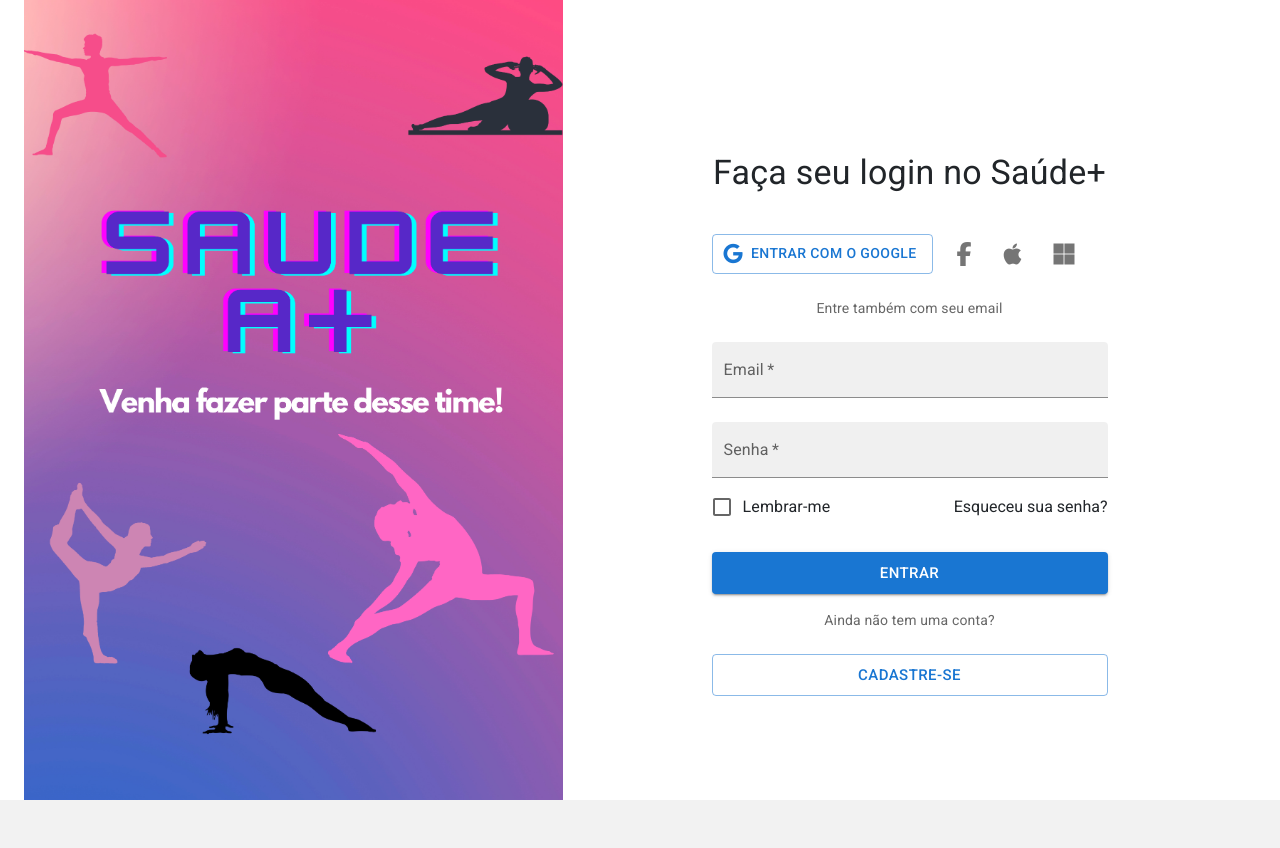
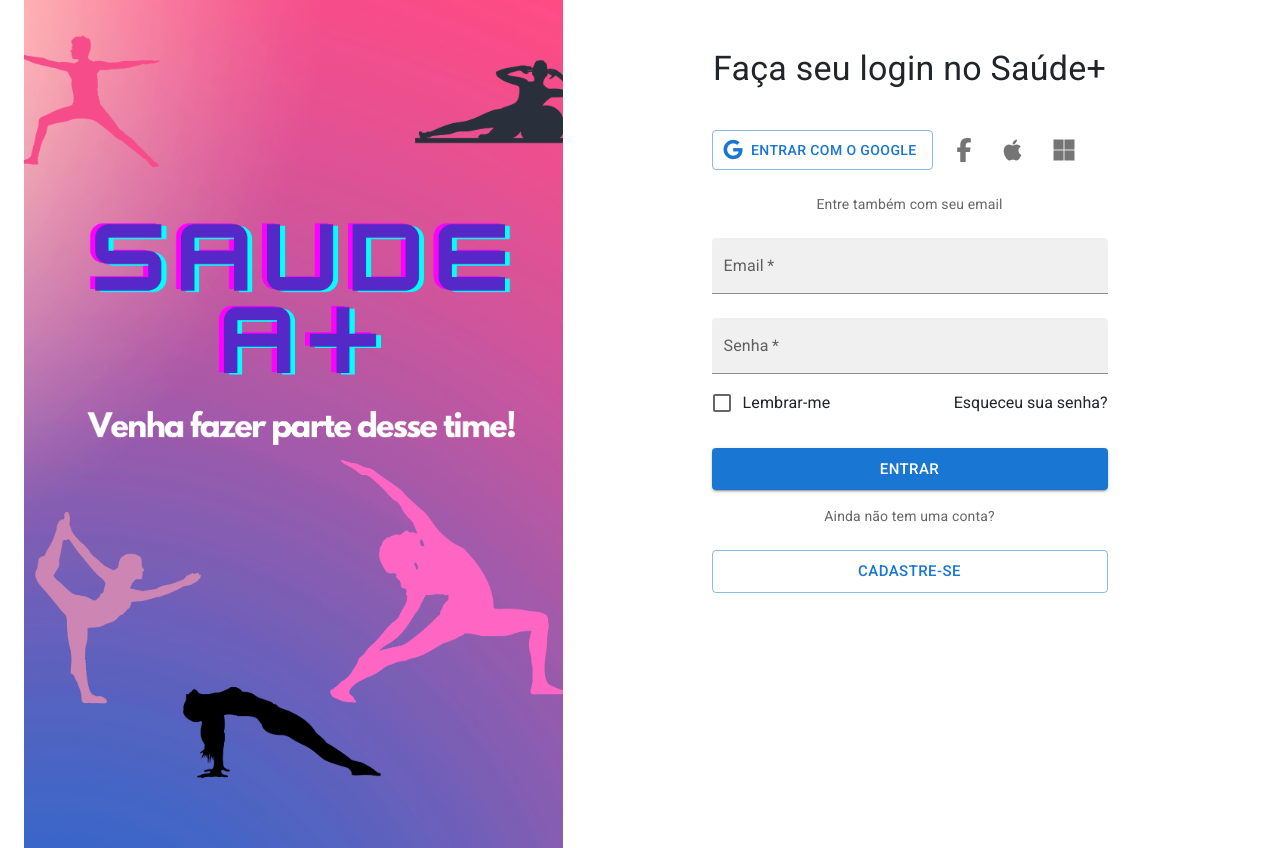
Before and after one commit to daviteixeira-dev/saude-amais, a React (Create React App) app: page /login in a window 1280 px wide. Before the commit the page ends 800 px from the top, so only its background shows below. Built offline with nearby package versions, Linux system fonts and the light colour scheme; what react-swipeable-views-utils would draw is missing.

Commit message:
Alterações componente login

```diff
--- a/src/components/Formulario/FormSelect/TextMaskCustomCEP.js
+++ b/src/components/Formulario/FormSelect/TextMaskCustomCEP.js
@@ -6,6 +6,7 @@ import FormControl from '@mui/material/FormControl';
 import { FilledInput } from "@mui/material";
 
 const TextMaskCustom = React.forwardRef(function TextMaskCustom(props, ref) {
+
   const { onChange, ...other } = props;
   return (
     <IMaskInput
@@ -27,11 +28,23 @@ TextMaskCustom.propTypes = {
   onChange: PropTypes.func.isRequired,
 };
 
+/* FormattedInputs */
+export default function TextMaskCustomCEP() {
+
+  function onBlurCep(event) {
+    const {value} = event.target;
+      const cepValue = value.replace(/[-]/g, '');
+
+      if(cepValue.length !== 8) {
+        return
+      }
 
 
+      fetch(`https://viacep.com.br/ws/${value}/json/`)
+        .then((res) => res.json())
+        .then((data) => console.log(data));
+  }
 
-/* FormattedInputs */
-export default function TextMaskCustomCEP() {
   const [values, setValues] = React.useState({
     textmask: '',
   });
@@ -43,27 +56,14 @@ export default function TextMaskCustomCEP() {
     });
   };
 
-  function onBlurCep(event) {
 
-    const {value} = event.target;
-    const cepValue = value.replace(/[-]/g, '');
-
-    if(cepValue.length !== 8) {
-      return
-    }
-
-
-    fetch(`https://viacep.com.br/ws/${value}/json/`)
-      .then((res) => res.json())
-      .then((data) => console.log(data));
-  }
 
   return (
     <FormControl variant="filled" fullWidth required >
       <InputLabel htmlFor="component-filled">CEP</InputLabel>
       <FilledInput
         fullWidth
-        onBlur={onBlurCep}
+        onBlur={(event) => onBlurCep(event)}
         value={values.textmask}
         onChange={handleChange}
         name="textmask"
--- a/src/components/Formulario/Formulario.js
+++ b/src/components/Formulario/Formulario.js
@@ -13,6 +13,7 @@ import ImageAvatar from "./FormSelect/ImageAvatars";
 
 function Formulario({ setIsLogin }) {
 
+
   return (
 
     <Box
@@ -23,7 +24,7 @@ function Formulario({ setIsLogin }) {
       noValidate
       autoComplete="off"
     >
-      <Box alignItems="center" sx={{ width: `100%`, display: `flex` }}>
+      <Box alignItems="center" sx={{ width: `100%`, height: "100%" , display: `flex` }}>
         <Typography
           variant="body2"
           pr={2}
@@ -110,6 +111,7 @@ function Formulario({ setIsLogin }) {
         <Stack direction="column" width='100%'>
           <Typography variant='body2' color="#6495ED" component="p" align="left">Informações de endereço</Typography>
           <Stack direction="row" width='100%' alignItems="center">
+
             <TextMaskCustomCEP />
 
             <TextField
--- a/src/components/footer/styles/Footer.js
+++ b/src/components/footer/styles/Footer.js
@@ -2,7 +2,7 @@ import styled from 'styled-components';
 
 export const Container = styled.div`
   padding: 40px 50px;
-  background: radial-gradient(circle, rgba(92, 39, 251, 1) 0%, rgba(112, 71, 247, 1) 100%);
+  background: 	#4169E1;
 `
 
 export const Wrapper = styled.div`
--- a/src/components/login/FormLogin.js
+++ b/src/components/login/FormLogin.js
@@ -21,7 +21,7 @@ const ColorButton = styled(Button)(({ theme }) => ({
 function FormLogin({ setIsLogin }) {
 
   return (
-    <Container fixed component="main" maxWidth="xs">
+    <Container fixed component="main" maxWidth="xs" sx={{width: "100vh", height: "100vh"}}>
       <div className="mt-3 mt-md-5">
         <div className="text-center">
           <Typography
--- a/src/components/login/Login.js
+++ b/src/components/login/Login.js
@@ -14,8 +14,6 @@ import img from "../../images/10.png";
 const useStyles = makeStyles((theme) => ({
   imgBackground: {
     backgroundImage: `url(${img})`,
-    width: "100%",
-    height: "100vh",
     backgroundPosition: "center",
     backgroundRepeat: "no-repeat",
     backgroundSize: "cover",
@@ -27,17 +25,13 @@ function Login() {
   const [isLogin, setIsLogin] = React.useState(true);
 
   return (
-    <Grid container spacing={0} columns={16} sx={{ height: `100vh` }} alignItems="center">
+    <Grid container spacing={0} columns={16} >
       <Hidden lgDown>
-        <Grid item xs={0} sm={0} md={0} lg={7}   >
-          <Box maxWidth="xl" className={useStyles().imgBackground} width="100vh" height="100vh" />
-          {/* <Card>
-            <CardMedia component="img"   image={img} sx={{ height: `100vh`, width: `100vh`, boderRadius: 16}}/>
-          </Card> */}
+        <Grid item xs={0} sm={0} md={0} lg={7} className={useStyles().imgBackground}>
         </Grid>
       </Hidden>
 
-      <Grid item xs={16} sm={16} md={16} lg={9}>
+      <Grid item xs={16} sm={16} md={16} lg={9} >
         {isLogin ? <FormLogin setIsLogin={setIsLogin} /> : <Formulario setIsLogin={setIsLogin} />}
       </Grid>
     </Grid>
```
Also changed, not shown: src/images/9.jpg (deleted).
